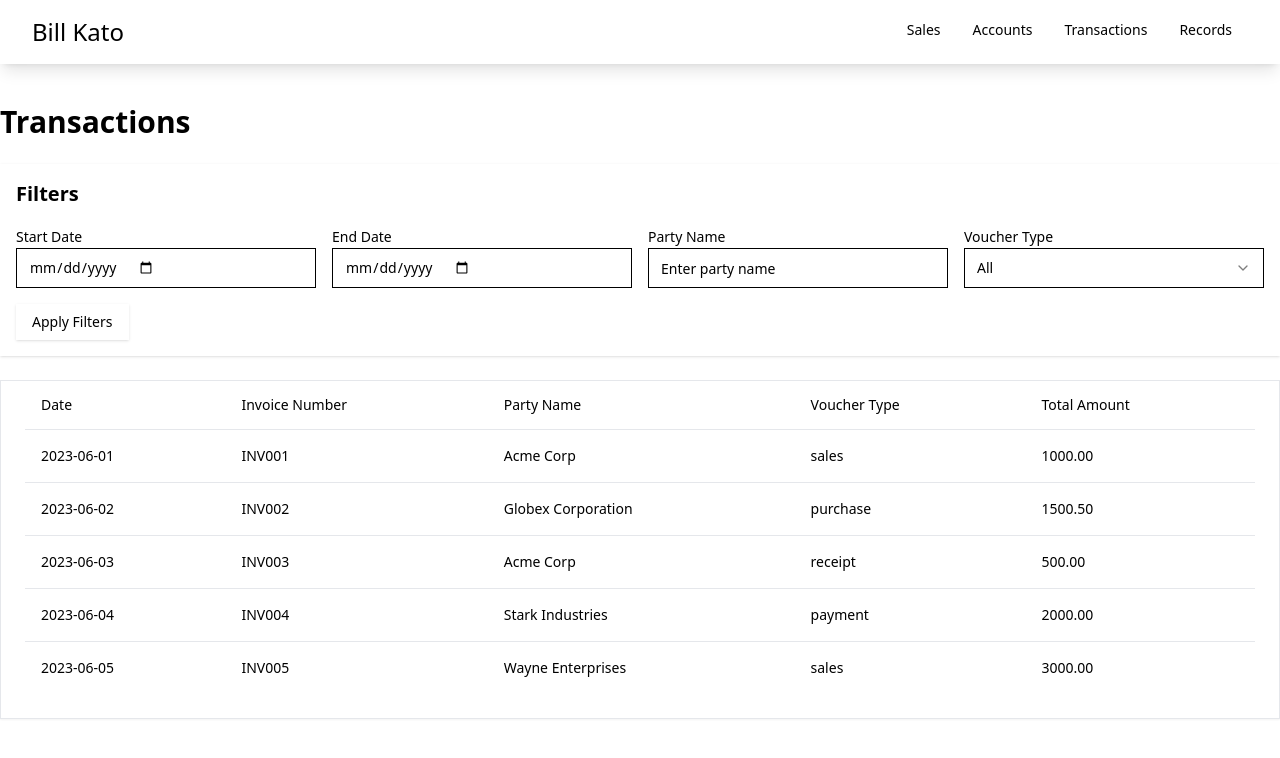
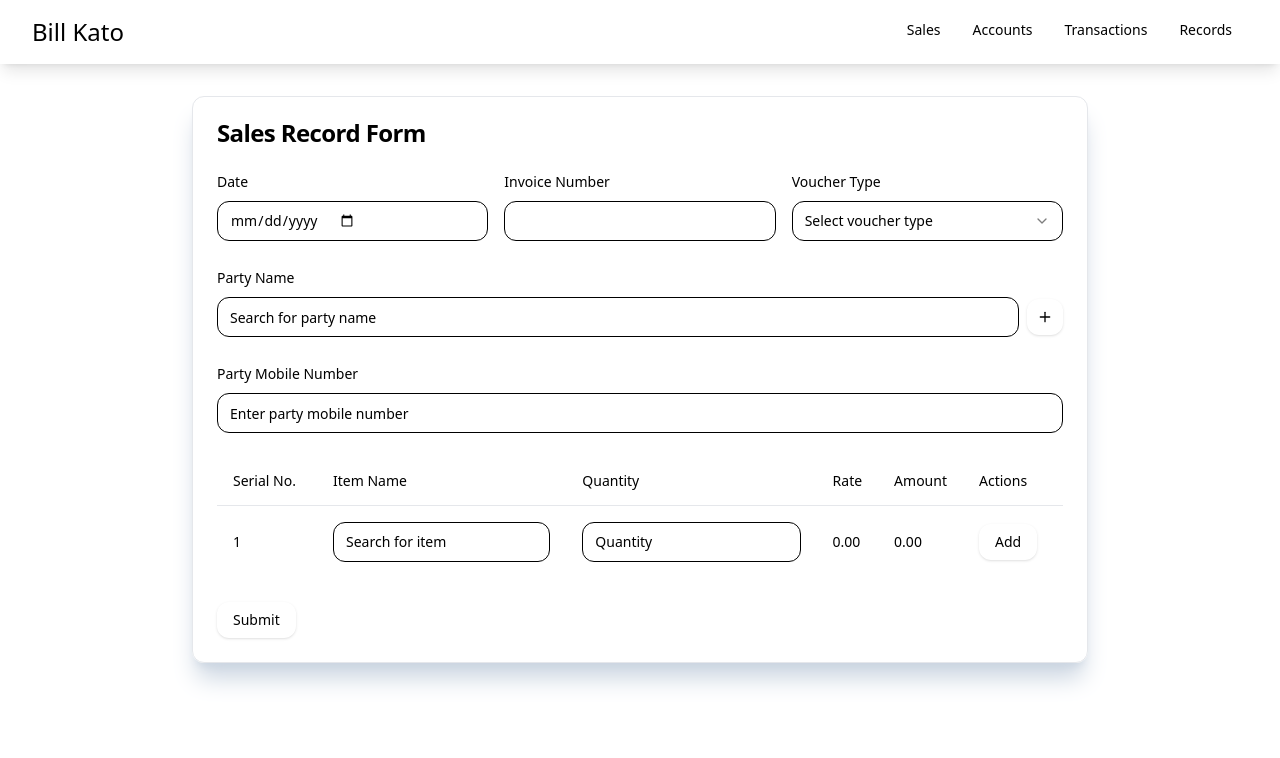
Before and after one commit to Sajal439/billing-software, a Next.js app: page / in a window 1280 px wide. Shown: the top 758 px of the page. Built offline with nearby package versions, Linux system fonts and the light colour scheme.

Commit message:
created party ledger page

```diff
--- a/src/app/page.tsx
+++ b/src/app/page.tsx
@@ -1,6 +1,7 @@
 import AddItemForm from "@/components/addItem/AddItem";
 import AddPartyForm from "@/components/addParty/AddParty";
 import Navbar from "@/components/global/Navbar";
+import { PartyLedger } from "@/components/PartyLedger/PartyLedger";
 import SalesPage from "@/components/sales/SalesPage";
 import { TransactionPage } from "@/components/TransactionView/TransactionPage";
 
@@ -8,8 +9,10 @@ export default function Home() {
   return (
     <div>
       <Navbar />
-      {/* <SalesPage /> */}
-      <TransactionPage/>
+      <SalesPage />
+      {/* <TransactionPage/> */}
+      {/* <PartyLedger /> */}
+
       {/* <AddItemForm /> */}
       {/* <AddPartyForm /> */}
     </div>
--- /dev/null
+++ b/src/components/PartyLedger/PartyLedger.tsx
@@ -0,0 +1,170 @@
+"use client";
+
+import React, { useState, useEffect } from "react";
+import { Card, CardContent, CardHeader, CardTitle } from "@/components/ui/card";
+import {
+  Table,
+  TableBody,
+  TableCell,
+  TableHead,
+  TableHeader,
+  TableRow,
+} from "@/components/ui/table";
+import { Input } from "@/components/ui/input";
+import { Label } from "@/components/ui/label";
+
+interface Transaction {
+  id: number;
+  date: string;
+  description: string;
+  debit: number;
+  credit: number;
+}
+
+interface Party {
+  id: number;
+  name: string;
+}
+
+// Mock data for demonstration
+const parties: Party[] = [
+  { id: 1, name: "Acme Corp" },
+  { id: 2, name: "Globex Corporation" },
+  { id: 3, name: "Stark Industries" },
+];
+
+const transactions: Transaction[] = [
+  {
+    id: 1,
+    date: "2023-06-01",
+    description: "Invoice #001",
+    debit: 1000,
+    credit: 0,
+  },
+  {
+    id: 2,
+    date: "2023-06-05",
+    description: "Payment received",
+    debit: 0,
+    credit: 500,
+  },
+  {
+    id: 3,
+    date: "2023-06-10",
+    description: "Invoice #002",
+    debit: 750,
+    credit: 0,
+  },
+  {
+    id: 4,
+    date: "2023-06-15",
+    description: "Payment received",
+    debit: 0,
+    credit: 1000,
+  },
+  {
+    id: 5,
+    date: "2023-06-20",
+    description: "Invoice #003",
+    debit: 1200,
+    credit: 0,
+  },
+];
+
+export function PartyLedger() {
+  const [selectedParty, setSelectedParty] = useState<Party | null>(null);
+  const [partyTransactions, setPartyTransactions] = useState<Transaction[]>([]);
+  const [balance, setBalance] = useState(0);
+
+  useEffect(() => {
+    if (selectedParty) {
+      // In a real application, you would fetch transactions for the selected party from an API
+      setPartyTransactions(transactions);
+      calculateBalance(transactions);
+    }
+  }, [selectedParty]);
+
+  const calculateBalance = (transactions: Transaction[]) => {
+    const newBalance = transactions.reduce((acc, transaction) => {
+      return acc + transaction.debit - transaction.credit;
+    }, 0);
+    setBalance(newBalance);
+  };
+
+  const handlePartyChange = (event: React.ChangeEvent<HTMLSelectElement>) => {
+    const partyId = parseInt(event.target.value);
+    const party = parties.find((p) => p.id === partyId) || null;
+    setSelectedParty(party);
+  };
+
+  return (
+    <div className="container mx-auto py-10">
+      <Card>
+        <CardHeader>
+          <CardTitle>Party Ledger</CardTitle>
+        </CardHeader>
+        <CardContent>
+          <div className="mb-6">
+            <Label htmlFor="party-select">Select Party</Label>
+            <select
+              id="party-select"
+              className="w-full p-2 border rounded mt-1"
+              onChange={handlePartyChange}
+              value={selectedParty?.id || ""}
+            >
+              <option value="">Select a party</option>
+              {parties.map((party) => (
+                <option key={party.id} value={party.id}>
+                  {party.name}
+                </option>
+              ))}
+            </select>
+          </div>
+
+          {selectedParty && (
+            <>
+              <h2 className="text-2xl font-bold mb-4">{selectedParty.name}</h2>
+              <Table>
+                <TableHeader>
+                  <TableRow>
+                    <TableHead>Date</TableHead>
+                    <TableHead>Description</TableHead>
+                    <TableHead className="text-right">Debit</TableHead>
+                    <TableHead className="text-right">Credit</TableHead>
+                    <TableHead className="text-right">Balance</TableHead>
+                  </TableRow>
+                </TableHeader>
+                <TableBody>
+                  {partyTransactions.map((transaction, index) => {
+                    const runningBalance = partyTransactions
+                      .slice(0, index + 1)
+                      .reduce((acc, t) => acc + t.debit - t.credit, 0);
+
+                    return (
+                      <TableRow key={transaction.id}>
+                        <TableCell>{transaction.date}</TableCell>
+                        <TableCell>{transaction.description}</TableCell>
+                        <TableCell className="text-right">
+                          {transaction.debit.toFixed(2)}
+                        </TableCell>
+                        <TableCell className="text-right">
+                          {transaction.credit.toFixed(2)}
+                        </TableCell>
+                        <TableCell className="text-right">
+                          {runningBalance.toFixed(2)}
+                        </TableCell>
+                      </TableRow>
+                    );
+                  })}
+                </TableBody>
+              </Table>
+              <div className="mt-4 text-right">
+                <strong>Final Balance: {balance.toFixed(2)}</strong>
+              </div>
+            </>
+          )}
+        </CardContent>
+      </Card>
+    </div>
+  );
+}
```
